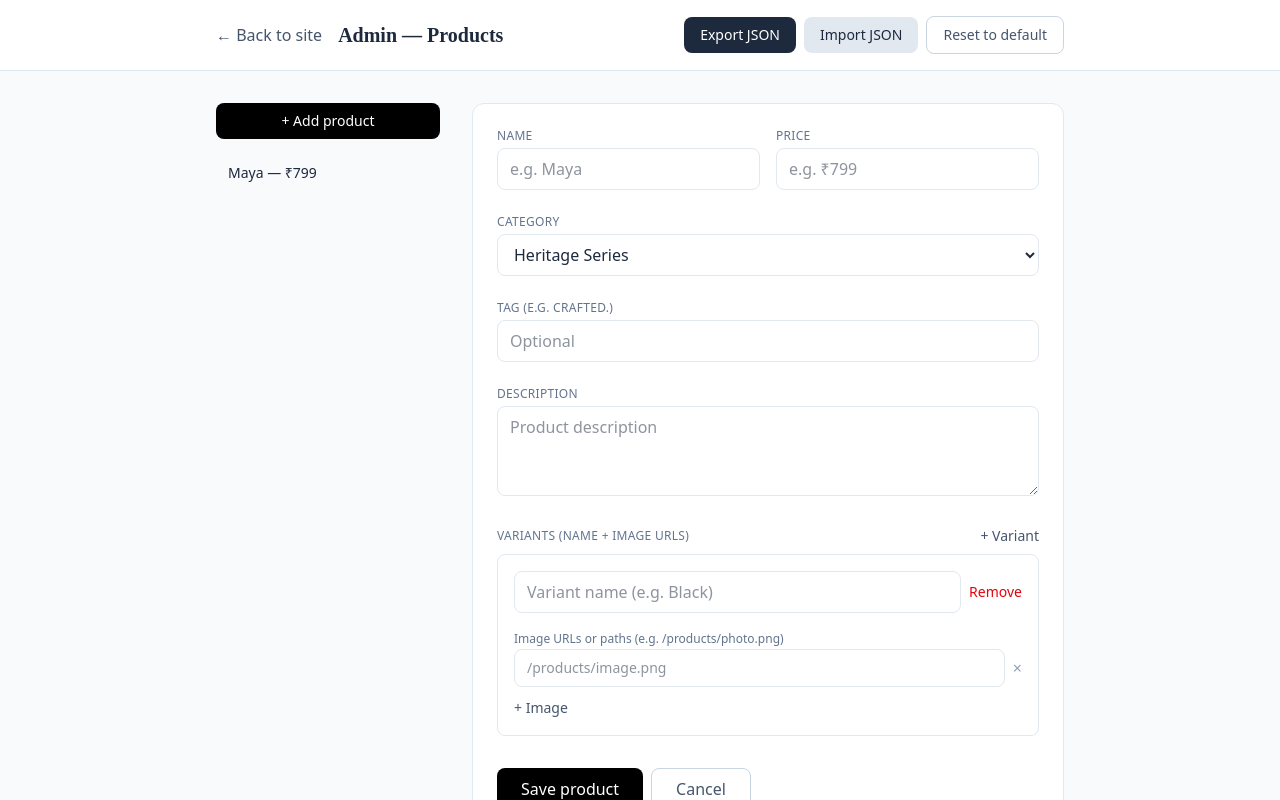
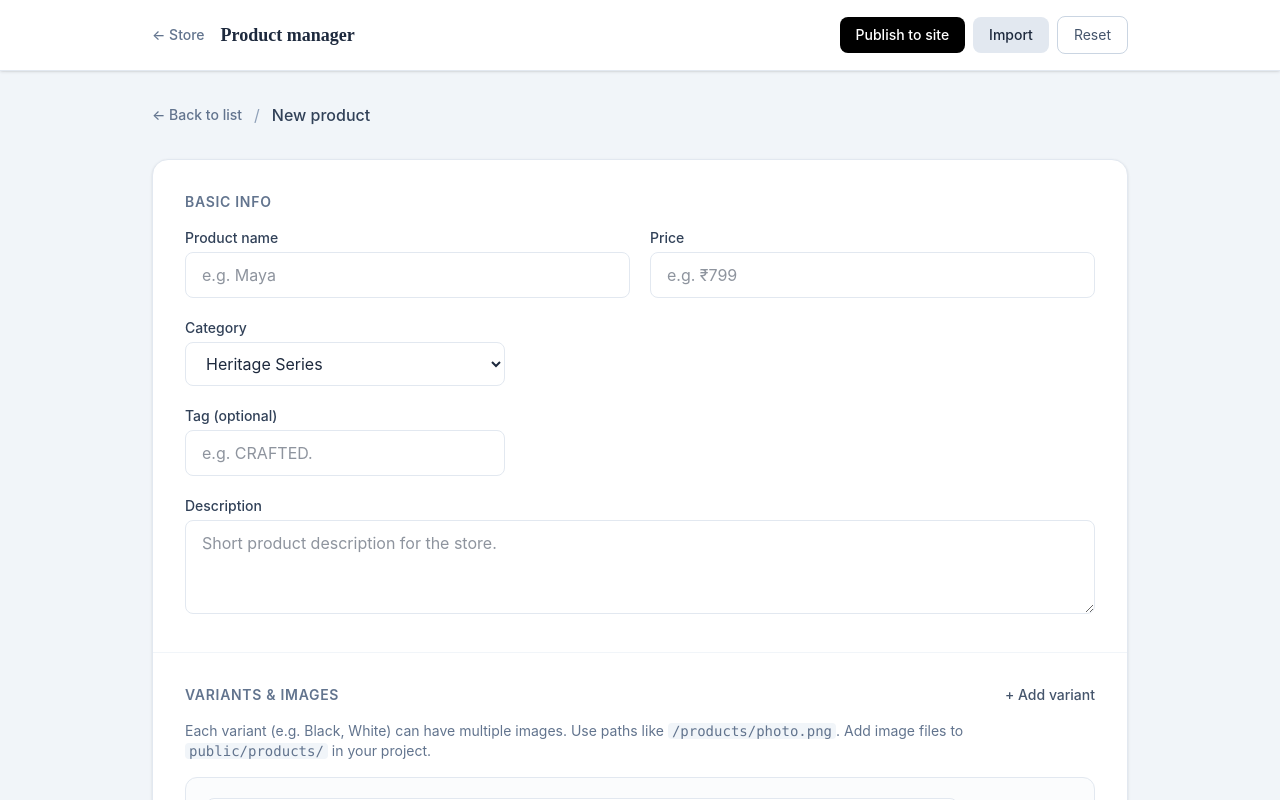
Before and after one commit to rakeshgogoi/starfruit-tees, a React (Vite) app: page /admin in a window 1280 px wide. Both pictures are taken after a click on the button "+ Add product". Shown: the top 800 px of the page. Built offline with nearby package versions, Linux system fonts and the light colour scheme.

Commit message:
Fix /admin 404 with Vercel SPA rewrites; improve admin UX (product cards, simpler variant images)
Made-with: Cursor

```diff
--- a/src/pages/Admin.jsx
+++ b/src/pages/Admin.jsx
@@ -15,16 +15,16 @@ export default function Admin() {
   const [products, setProducts] = useState([]);
   const [editingId, setEditingId] = useState(null);
   const [form, setForm] = useState(createEmptyProduct());
-  const [message, setMessage] = useState('');
+  const [message, setMessage] = useState({ text: '', type: 'info' });
 
   useEffect(() => {
     const stored = loadProductsFromStorage();
     setProducts(stored || [...DEFAULT_PRODUCTS]);
   }, []);
 
-  const showMessage = (text) => {
-    setMessage(text);
-    setTimeout(() => setMessage(''), 3000);
+  const showMessage = (text, type = 'info') => {
+    setMessage({ text, type });
+    setTimeout(() => setMessage({ text: '', type: 'info' }), 4000);
   };
 
   const loadForm = (product) => {
@@ -57,13 +57,11 @@ export default function Admin() {
     });
   };
 
-  const updateVariantImage = (vIndex, imgIndex, value) => {
+  const setVariantImagesFromText = (vIndex, text) => {
+    const lines = text.split('\n').map((s) => s.trim()).filter(Boolean);
     setForm((prev) => {
       const next = [...(prev.variants || [])];
-      const images = [...(next[vIndex]?.images || [])];
-      images[imgIndex] = value;
-      if (imgIndex === images.length - 1 && value) images.push('');
-      next[vIndex] = { ...next[vIndex], images };
+      next[vIndex] = { ...next[vIndex], images: lines.length ? lines : [''] };
       return { ...prev, variants: next };
     });
   };
@@ -83,44 +81,22 @@ export default function Admin() {
     }));
   };
 
-  const addImageToVariant = (vIndex) => {
-    setForm((prev) => {
-      const next = [...(prev.variants || [])];
-      const images = [...(next[vIndex]?.images || []), ''];
-      next[vIndex] = { ...next[vIndex], images };
-      return { ...prev, variants: next };
-    });
-  };
-
-  const removeImageFromVariant = (vIndex, imgIndex) => {
-    setForm((prev) => {
-      const next = [...(prev.variants || [])];
-      const current = next[vIndex]?.images || [];
-      const images = current.filter((_, i) => i !== imgIndex);
-      if (images.length === 0) images.push('');
-      next[vIndex] = { ...next[vIndex], images };
-      return { ...prev, variants: next };
-    });
-  };
-
   const saveProduct = () => {
     const normalized = normalizeProduct(form, products);
     const exists = products.some((p) => String(p.id) === String(normalized.id));
-    let next;
-    if (exists) {
-      next = products.map((p) => (String(p.id) === String(normalized.id) ? normalized : p));
-    } else {
-      next = [...products, normalized];
-    }
+    const next = exists
+      ? products.map((p) => (String(p.id) === String(normalized.id) ? normalized : p))
+      : [...products, normalized];
     setProducts(next);
     saveProductsToStorage(next);
     setEditingId(null);
     setForm(createEmptyProduct());
-    showMessage('Product saved. Export JSON and add to public/products.json to update the live site.');
+    showMessage(`"${normalized.name}" saved. Use "Publish to site" below to update the live store.`, 'success');
   };
 
-  const deleteProduct = (id) => {
-    if (!confirm('Delete this product?')) return;
+  const deleteProduct = (id, e) => {
+    e?.stopPropagation();
+    if (!confirm('Delete this product? This cannot be undone.')) return;
     const next = products.filter((p) => String(p.id) !== String(id));
     setProducts(next);
     saveProductsToStorage(next);
@@ -128,7 +104,7 @@ export default function Admin() {
       setEditingId(null);
       setForm(createEmptyProduct());
     }
-    showMessage('Product deleted.');
+    showMessage('Product deleted.', 'success');
   };
 
   const startNew = () => {
@@ -145,7 +121,7 @@ export default function Admin() {
     a.download = 'products.json';
     a.click();
     URL.revokeObjectURL(url);
-    showMessage('Exported products.json. Save it as public/products.json and redeploy.');
+    showMessage('Downloaded products.json. Save it as public/products.json in your repo and redeploy.', 'success');
   };
 
   const handleImport = (e) => {
@@ -159,9 +135,9 @@ export default function Admin() {
         saveProductsToStorage(data);
         setEditingId(null);
         setForm(createEmptyProduct());
-        showMessage('Products imported.');
+        showMessage(`${data.length} product(s) imported.`, 'success');
       } else {
-        showMessage('Invalid JSON.');
+        showMessage('Invalid JSON file.', 'error');
       }
     };
     reader.readAsText(file);
@@ -169,38 +145,45 @@ export default function Admin() {
   };
 
   const resetToDefault = () => {
-    if (!confirm('Replace all products with default? This cannot be undone.')) return;
+    if (!confirm('Replace all products with the default list? This cannot be undone.')) return;
     setProducts([...DEFAULT_PRODUCTS]);
     saveProductsToStorage(DEFAULT_PRODUCTS);
     setEditingId(null);
     setForm(createEmptyProduct());
-    showMessage('Reset to default products.');
+    showMessage('Reset to default products.', 'success');
+  };
+
+  const firstImage = (product) => {
+    const v = product.variants?.[0];
+    return (v?.images && v.images[0]) || '';
   };
 
   const isEditing = editingId !== null;
 
   return (
-    <div className="min-h-screen bg-slate-50 text-slate-800 font-sans">
+    <div className="min-h-screen bg-slate-100 text-slate-800 font-sans">
       <style>{`
         .font-display { font-family: 'Playfair Display', serif; }
-        .font-sans { font-family: system-ui, sans-serif; }
       `}</style>
-      <header className="bg-white border-b border-slate-200 sticky top-0 z-10">
-        <div className="max-w-4xl mx-auto px-6 py-4 flex flex-wrap items-center justify-between gap-4">
+
+      {/* Header */}
+      <header className="bg-white border-b border-slate-200 sticky top-0 z-20 shadow-sm">
+        <div className="max-w-5xl mx-auto px-4 sm:px-6 py-4">
+          <div className="flex flex-wrap items-center justify-between gap-3">
             <div className="flex items-center gap-4">
-            <Link to="/" className="text-slate-600 hover:text-black">← Back to site</Link>
-            <h1 className="text-xl font-display font-black">Admin — Products</h1>
+              <Link to="/" className="text-slate-500 hover:text-black text-sm font-medium">← Store</Link>
+              <h1 className="text-lg font-display font-black">Product manager</h1>
             </div>
             <div className="flex flex-wrap items-center gap-2">
               <button
                 type="button"
                 onClick={exportJSON}
-              className="px-4 py-2 rounded-lg bg-slate-800 text-white text-sm font-medium hover:bg-slate-700"
+                className="px-4 py-2 rounded-lg bg-black text-white text-sm font-medium hover:bg-slate-800"
               >
-              Export JSON
+                Publish to site
               </button>
               <label className="px-4 py-2 rounded-lg bg-slate-200 text-slate-800 text-sm font-medium hover:bg-slate-300 cursor-pointer">
-              Import JSON
+                Import
                 <input type="file" accept=".json" className="hidden" onChange={handleImport} />
               </label>
               <button
@@ -208,152 +191,198 @@ export default function Admin() {
                 onClick={resetToDefault}
                 className="px-4 py-2 rounded-lg border border-slate-300 text-slate-600 text-sm hover:bg-slate-100"
               >
-              Reset to default
+                Reset
               </button>
             </div>
           </div>
-        {message && (
-          <div className="max-w-4xl mx-auto px-6 pb-2 text-sm text-amber-700 bg-amber-50 border-b border-amber-200">
-            {message}
+        </div>
+        {message.text && (
+          <div className={`max-w-5xl mx-auto px-4 sm:px-6 py-2 text-sm ${
+            message.type === 'success' ? 'bg-green-50 text-green-800' : message.type === 'error' ? 'bg-red-50 text-red-800' : 'bg-amber-50 text-amber-800'
+          }`}>
+            {message.text}
           </div>
         )}
       </header>
 
-      <main className="max-w-4xl mx-auto px-6 py-8">
-        <div className="flex flex-col md:flex-row gap-8">
-          <section className="md:w-56 flex-shrink-0">
+      <main className="max-w-5xl mx-auto px-4 sm:px-6 py-8">
+        {!isEditing ? (
+          /* Product list view */
+          <>
+            <div className="flex items-center justify-between mb-6">
+              <p className="text-slate-600 text-sm">Add or edit products. Use “Publish to site” to update the live store.</p>
               <button
                 type="button"
                 onClick={startNew}
-              className="w-full py-2 rounded-lg bg-black text-white text-sm font-medium mb-4"
+                className="px-5 py-2.5 rounded-xl bg-black text-white text-sm font-semibold hover:bg-slate-800 shadow-md"
               >
                 + Add product
               </button>
-            <ul className="space-y-1">
+            </div>
+            <div className="grid gap-4 sm:grid-cols-2 lg:grid-cols-3">
               {products.map((p) => (
-                <li key={p.id}>
+                <div
+                  key={p.id}
+                  onClick={() => loadForm(p)}
+                  className="bg-white rounded-xl border border-slate-200 overflow-hidden shadow-sm hover:shadow-md hover:border-slate-300 cursor-pointer transition-all"
+                >
+                  <div className="aspect-[3/4] bg-slate-100 relative">
+                    {firstImage(p) ? (
+                      <img src={firstImage(p)} alt="" className="w-full h-full object-cover" />
+                    ) : (
+                      <div className="w-full h-full flex items-center justify-center text-slate-400 text-sm">No image</div>
+                    )}
+                  </div>
+                  <div className="p-4">
+                    <h3 className="font-semibold text-slate-900 truncate">{p.name || 'Untitled'}</h3>
+                    <p className="text-slate-500 text-sm mt-0.5">{p.price}</p>
+                    <div className="mt-3 flex gap-2">
                       <button
                         type="button"
                         onClick={() => loadForm(p)}
-                    className={`w-full text-left px-3 py-2 rounded-lg text-sm ${editingId === p.id ? 'bg-slate-200 font-medium' : 'hover:bg-slate-100'}`}
+                        className="flex-1 py-1.5 rounded-lg bg-slate-100 text-slate-700 text-sm font-medium hover:bg-slate-200"
                       >
-                    {p.name || 'Untitled'} — {p.price}
+                        Edit
                       </button>
-                </li>
+                      <button
+                        type="button"
+                        onClick={(e) => deleteProduct(p.id, e)}
+                        className="px-3 py-1.5 rounded-lg border border-red-200 text-red-600 text-sm hover:bg-red-50"
+                      >
+                        Delete
+                      </button>
+                    </div>
+                  </div>
+                </div>
               ))}
-            </ul>
-          </section>
+            </div>
+          </>
+        ) : (
+          /* Edit form */
+          <div className="space-y-8">
+            <div className="flex items-center gap-3">
+              <button
+                type="button"
+                onClick={() => { setEditingId(null); setForm(createEmptyProduct()); }}
+                className="text-slate-500 hover:text-black text-sm font-medium"
+              >
+                ← Back to list
+              </button>
+              <span className="text-slate-400">/</span>
+              <span className="text-slate-700 font-medium">{form.name || 'New product'}</span>
+            </div>
 
-          <section className="flex-1 min-w-0">
-            {!isEditing ? (
-              <p className="text-slate-500 text-sm">Select a product to edit or add a new one.</p>
-            ) : (
             <form
-                className="space-y-6 bg-white rounded-xl border border-slate-200 p-6"
+              className="bg-white rounded-2xl border border-slate-200 shadow-sm overflow-hidden"
               onSubmit={(e) => { e.preventDefault(); saveProduct(); }}
             >
-                <div className="grid gap-4 sm:grid-cols-2">
+              {/* Basic info */}
+              <div className="p-6 sm:p-8 border-b border-slate-100">
+                <h2 className="text-sm font-semibold text-slate-500 uppercase tracking-wider mb-4">Basic info</h2>
+                <div className="grid gap-5 sm:grid-cols-2">
                   <div>
-                    <label className="block text-xs font-medium text-slate-500 uppercase tracking-wide mb-1">Name</label>
+                    <label className="block text-sm font-medium text-slate-700 mb-1">Product name</label>
                     <input
                       type="text"
                       value={form.name}
                       onChange={(e) => updateForm('name', e.target.value)}
-                      className="w-full px-3 py-2 border border-slate-200 rounded-lg"
+                      className="w-full px-4 py-2.5 border border-slate-200 rounded-lg focus:ring-2 focus:ring-slate-400 focus:border-slate-400"
                       placeholder="e.g. Maya"
                     />
                   </div>
                   <div>
-                    <label className="block text-xs font-medium text-slate-500 uppercase tracking-wide mb-1">Price</label>
+                    <label className="block text-sm font-medium text-slate-700 mb-1">Price</label>
                     <input
                       type="text"
                       value={form.price}
                       onChange={(e) => updateForm('price', e.target.value)}
-                      className="w-full px-3 py-2 border border-slate-200 rounded-lg"
+                      className="w-full px-4 py-2.5 border border-slate-200 rounded-lg focus:ring-2 focus:ring-slate-400 focus:border-slate-400"
                       placeholder="e.g. ₹799"
                     />
                   </div>
                 </div>
-                <div>
-                  <label className="block text-xs font-medium text-slate-500 uppercase tracking-wide mb-1">Category</label>
+                <div className="mt-5">
+                  <label className="block text-sm font-medium text-slate-700 mb-1">Category</label>
                   <select
                     value={form.category}
                     onChange={(e) => updateForm('category', e.target.value)}
-                    className="w-full px-3 py-2 border border-slate-200 rounded-lg"
+                    className="w-full max-w-xs px-4 py-2.5 border border-slate-200 rounded-lg focus:ring-2 focus:ring-slate-400"
                   >
                     {CATEGORIES.map((c) => (
                       <option key={c} value={c}>{c}</option>
                     ))}
                   </select>
                 </div>
-                <div>
-                  <label className="block text-xs font-medium text-slate-500 uppercase tracking-wide mb-1">Tag (e.g. CRAFTED.)</label>
+                <div className="mt-5">
+                  <label className="block text-sm font-medium text-slate-700 mb-1">Tag (optional)</label>
                   <input
                     type="text"
                     value={form.tag}
                     onChange={(e) => updateForm('tag', e.target.value)}
-                    className="w-full px-3 py-2 border border-slate-200 rounded-lg"
-                    placeholder="Optional"
+                    className="w-full max-w-xs px-4 py-2.5 border border-slate-200 rounded-lg focus:ring-2 focus:ring-slate-400"
+                    placeholder="e.g. CRAFTED."
                   />
                 </div>
-                <div>
-                  <label className="block text-xs font-medium text-slate-500 uppercase tracking-wide mb-1">Description</label>
+                <div className="mt-5">
+                  <label className="block text-sm font-medium text-slate-700 mb-1">Description</label>
                   <textarea
                     value={form.description}
                     onChange={(e) => updateForm('description', e.target.value)}
                     rows={3}
-                    className="w-full px-3 py-2 border border-slate-200 rounded-lg"
-                    placeholder="Product description"
+                    className="w-full px-4 py-2.5 border border-slate-200 rounded-lg focus:ring-2 focus:ring-slate-400 focus:border-slate-400"
+                    placeholder="Short product description for the store."
                   />
                 </div>
+              </div>
 
-                <div>
-                  <div className="flex items-center justify-between mb-2">
-                    <label className="block text-xs font-medium text-slate-500 uppercase tracking-wide">Variants (name + image URLs)</label>
-                    <button type="button" onClick={addVariant} className="text-sm text-slate-600 hover:text-black">+ Variant</button>
+              {/* Variants & images */}
+              <div className="p-6 sm:p-8 border-b border-slate-100">
+                <div className="flex items-center justify-between mb-4">
+                  <h2 className="text-sm font-semibold text-slate-500 uppercase tracking-wider">Variants & images</h2>
+                  <button type="button" onClick={addVariant} className="text-sm font-medium text-slate-600 hover:text-black">
+                    + Add variant
+                  </button>
                 </div>
+                <p className="text-slate-500 text-sm mb-4">
+                  Each variant (e.g. Black, White) can have multiple images. Use paths like <code className="bg-slate-100 px-1 rounded">/products/photo.png</code>. Add image files to <code className="bg-slate-100 px-1 rounded">public/products/</code> in your project.
+                </p>
                 <div className="space-y-6">
                   {(form.variants || []).map((v, vIndex) => (
-                      <div key={vIndex} className="border border-slate-200 rounded-lg p-4 space-y-3">
-                        <div className="flex gap-2 items-center">
+                    <div key={vIndex} className="rounded-xl border border-slate-200 p-5 bg-slate-50/50">
+                      <div className="flex gap-3 items-center mb-3">
                         <input
                           type="text"
                           value={v.name}
                           onChange={(e) => updateVariant(vIndex, 'name', e.target.value)}
-                            className="flex-1 px-3 py-2 border border-slate-200 rounded-lg"
+                          className="flex-1 px-4 py-2 border border-slate-200 rounded-lg bg-white font-medium"
                           placeholder="Variant name (e.g. Black)"
                         />
-                          <button type="button" onClick={() => removeVariant(vIndex)} className="text-red-600 text-sm">Remove</button>
+                        <button type="button" onClick={() => removeVariant(vIndex)} className="text-slate-400 hover:text-red-600 text-sm font-medium">
+                          Remove variant
+                        </button>
                       </div>
-                        <div className="space-y-2">
-                          <span className="text-xs text-slate-500">Image URLs or paths (e.g. /products/photo.png)</span>
-                          {(v.images || []).map((url, imgIndex) => (
-                            <div key={imgIndex} className="flex gap-2">
-                              <input
-                                type="text"
-                                value={url}
-                                onChange={(e) => updateVariantImage(vIndex, imgIndex, e.target.value)}
-                                className="flex-1 px-3 py-2 border border-slate-200 rounded-lg text-sm"
-                                placeholder="/products/image.png"
+                      <label className="block text-sm text-slate-600 mb-1">Image paths (one per line)</label>
+                      <textarea
+                        value={(v.images || []).filter(Boolean).join('\n')}
+                        onChange={(e) => setVariantImagesFromText(vIndex, e.target.value)}
+                        rows={3}
+                        className="w-full px-4 py-2 border border-slate-200 rounded-lg bg-white text-sm font-mono focus:ring-2 focus:ring-slate-400"
+                        placeholder="/products/image1.png (one path per line)"
                       />
-                              <button type="button" onClick={() => removeImageFromVariant(vIndex, imgIndex)} className="text-slate-400 hover:text-red-600">×</button>
-                            </div>
-                          ))}
-                          <button type="button" onClick={() => addImageToVariant(vIndex)} className="text-sm text-slate-600 hover:text-black">+ Image</button>
-                        </div>
                     </div>
                   ))}
                 </div>
               </div>
 
-                <div className="flex flex-wrap gap-2 pt-2">
-                  <button type="submit" className="px-6 py-2 rounded-lg bg-black text-white font-medium">
+              {/* Actions */}
+              <div className="p-6 sm:p-8 bg-slate-50 flex flex-wrap gap-3">
+                <button type="submit" className="px-6 py-2.5 rounded-xl bg-black text-white font-semibold hover:bg-slate-800">
                   Save product
                 </button>
                 <button
                   type="button"
                   onClick={() => { setEditingId(null); setForm(createEmptyProduct()); }}
-                    className="px-6 py-2 rounded-lg border border-slate-300 text-slate-600"
+                  className="px-6 py-2.5 rounded-xl border border-slate-300 text-slate-600 font-medium hover:bg-slate-100"
                 >
                   Cancel
                 </button>
@@ -361,20 +390,21 @@ export default function Admin() {
                   <button
                     type="button"
                     onClick={() => deleteProduct(form.id)}
-                      className="px-6 py-2 rounded-lg border border-red-300 text-red-600 hover:bg-red-50"
+                    className="px-6 py-2.5 rounded-xl border border-red-200 text-red-600 font-medium hover:bg-red-50"
                   >
-                      Delete
+                    Delete product
                   </button>
                 )}
               </div>
             </form>
+          </div>
         )}
-          </section>
-        </div>
 
+        {!isEditing && (
           <p className="mt-8 text-slate-500 text-sm">
-          To update the live site: Export JSON, save the file as <code className="bg-slate-200 px-1 rounded">public/products.json</code> in your repo, then commit and deploy.
+            After editing, click <strong>Publish to site</strong> to download <code className="bg-slate-200 px-1 rounded">products.json</code>. Save it as <code className="bg-slate-200 px-1 rounded">public/products.json</code> in your repo, then commit and deploy.
           </p>
+        )}
       </main>
     </div>
   );
```
Also changed, not shown: vercel.json (added). Lines whose indentation alone changed are shown as unchanged.
